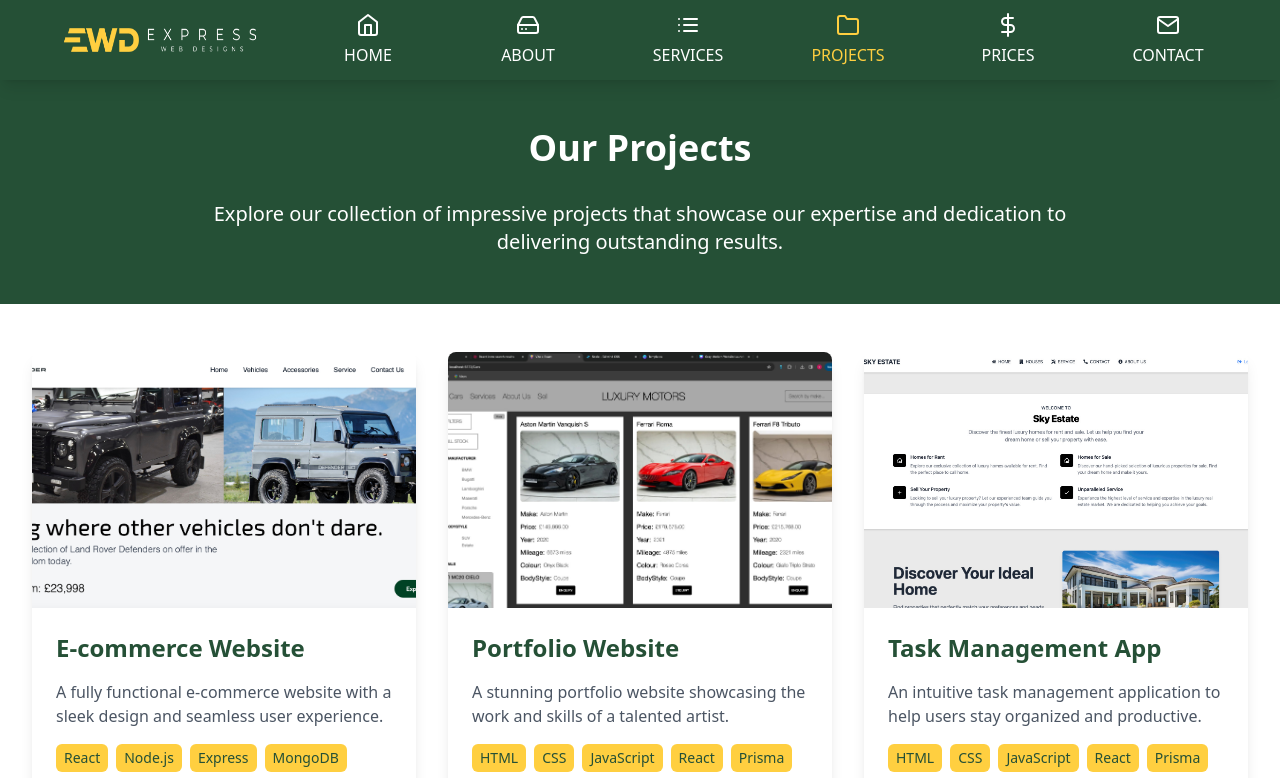
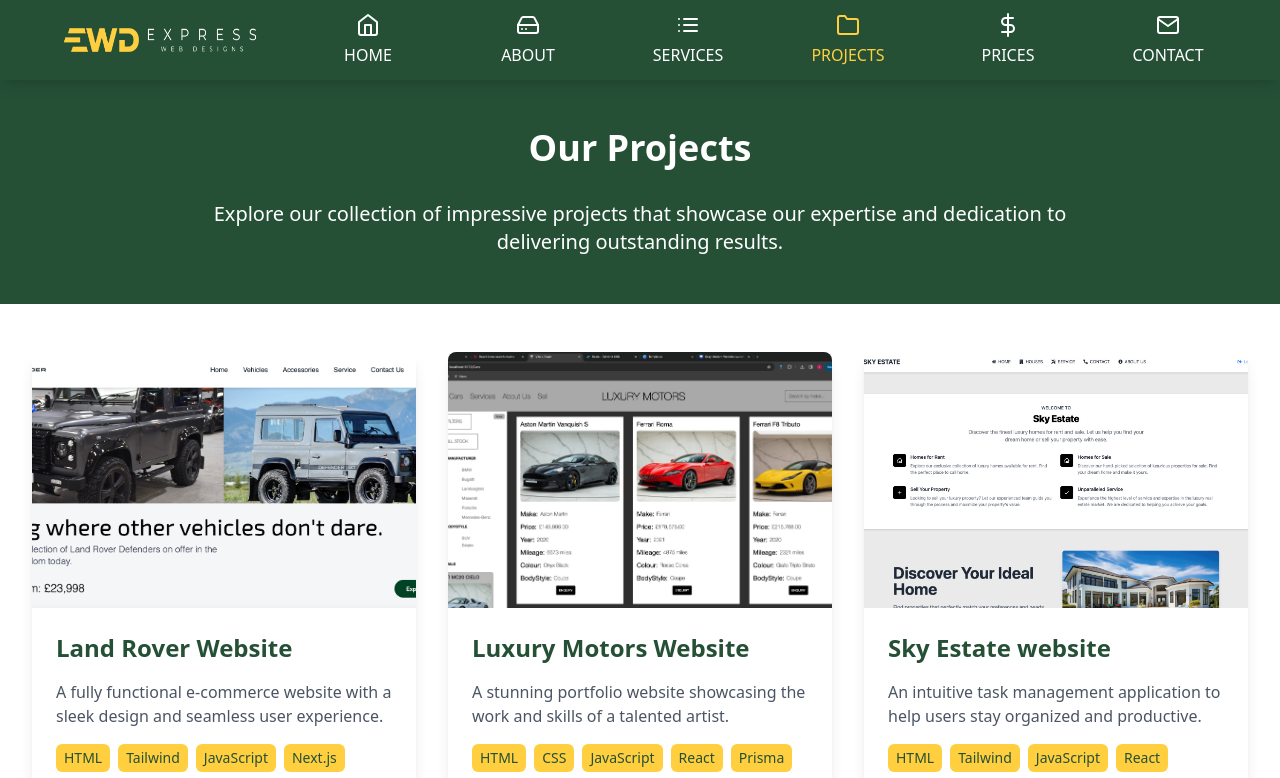
Before and after one commit to jdm1991/ExpressWebDesigns, a React (Vite) app: page /project in a window 1280 px wide. Shown: the top 778 px of the page. Built offline with nearby package versions, Linux system fonts and the light colour scheme.

Commit message:
fix: adjusted the names of the projects and technologies used

```diff
--- a/src/components/project/ProjectGrid.jsx
+++ b/src/components/project/ProjectGrid.jsx
@@ -7,16 +7,16 @@
     const projects = [
         {
           id: 1,
-          title: 'E-commerce Website',
+          title: 'Land Rover Website',
           description: 'A fully functional e-commerce website with a sleek design and seamless user experience.',
-          technologies: ['React', 'Node.js', 'Express', 'MongoDB'],
+          technologies: ['HTML', 'Tailwind', 'JavaScript', 'Next.js', 'Prisma', 'Node.js', 'Express', 'Postgres', 'Docker'],
           image: LandRover,
           githubLink: 'https://github.com/example/project1',
           liveLink: 'https://example.com/project1',
         },
         {
           id: 2,
-          title: 'Portfolio Website',
+          title: 'Luxury Motors Website',
           description: 'A stunning portfolio website showcasing the work and skills of a talented artist.',
           technologies: ['HTML', 'CSS', 'JavaScript', 'React', 'Prisma', 'Node.js', 'Express', 'MongoDB'],
           image: project1,
@@ -25,9 +25,9 @@
         },
         {
           id: 3,
-          title: 'Task Management App',
+          title: 'Sky Estate website',
           description: 'An intuitive task management application to help users stay organized and productive.',
-          technologies: ['HTML', 'CSS', 'JavaScript', 'React', 'Prisma', 'Node.js', 'Express', 'Postgres'],
+          technologies: ['HTML', 'Tailwind', 'JavaScript', 'React', 'Prisma', 'Node.js', 'Express', 'Postgres'],
           image: project2,
           githubLink: 'https://github.com/example/project3',
           liveLink: 'https://example.com/project3',
```
